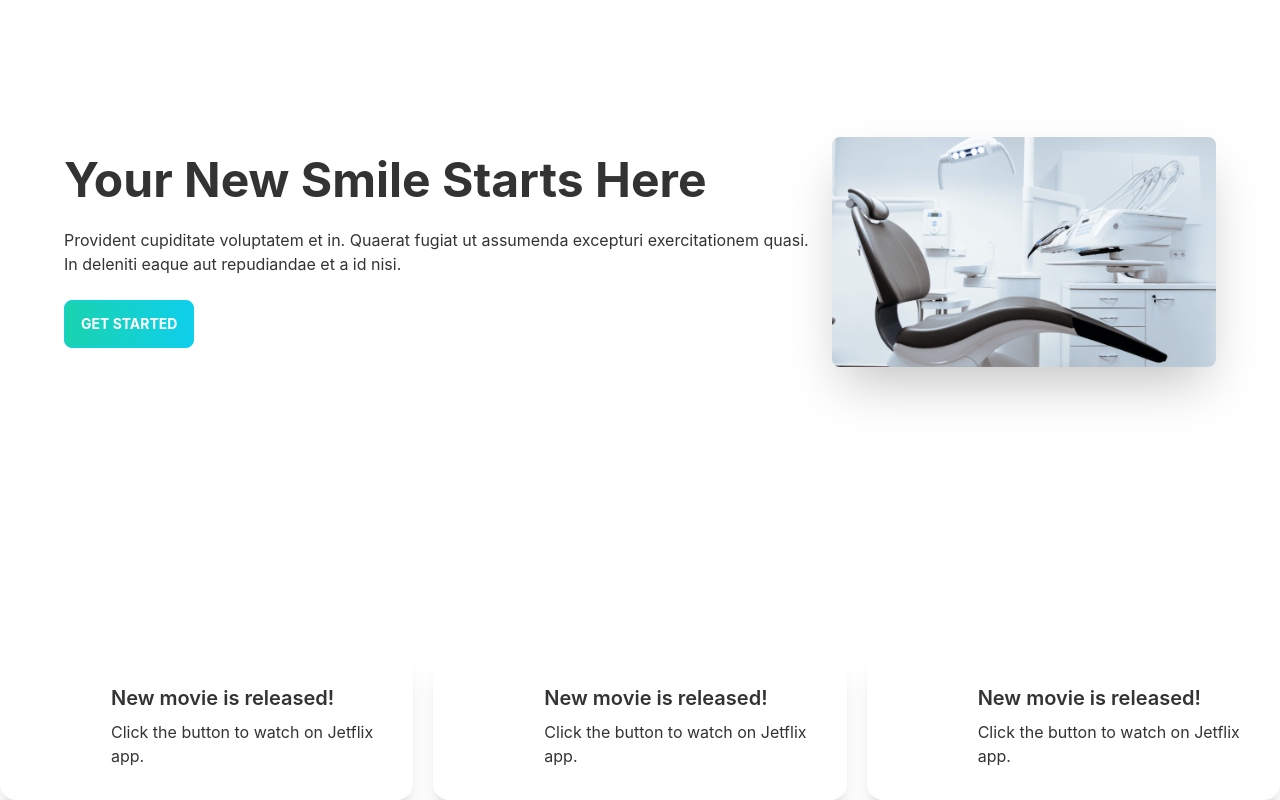
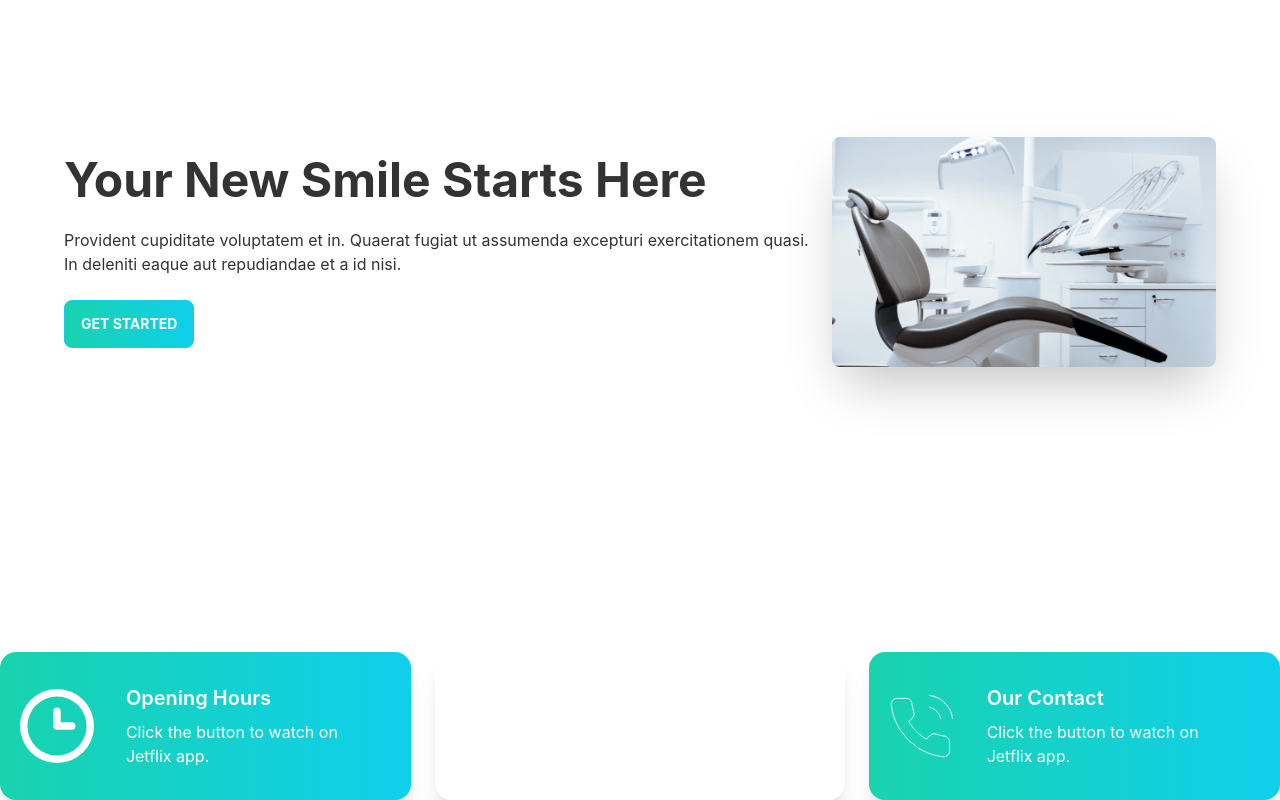
Before and after one commit to FarhanBinShafiq/Doctor-Portal, a React (Create React App) app: page / in a window 1280 px wide. Shown: the part 212-1012 px from the top of the page. Built offline with nearby package versions, Linux system fonts and the light colour scheme; the HTML template or start-up script is replaced by a standard one.

Commit message:
Home upsate

```diff
--- a/src/Pages/Home/Info.js
+++ b/src/Pages/Home/Info.js
@@ -1,13 +1,15 @@
 import React from 'react';
 import InfoCard from './InfoCard';
-import img from '../../assets/icons/clock.svg'
+import clock from '../../assets/icons/clock.svg'
+import marker from '../../assets/icons/marker.svg'
+import phone from '../../assets/icons/phone.svg'
 
 const Info = () => {
     return (
-        <div className='grid grid-cols-1 lg:grid-cols-3 gap-5'>
-            <InfoCard img={img}/>
-            <InfoCard img={img}/>
-            <InfoCard img={img}/>
+        <div className='grid grid-cols-1 lg:grid-cols-3 gap-6'>
+            <InfoCard cardTitle="Opening Hours" bgClass='bg-gradient-to-r from-info to-primary' img={clock}/>
+            <InfoCard cardTitle="Our Location" bgClass='bg-accent' img={marker}/>
+            <InfoCard cardTitle="Our Contact" bgClass='bg-gradient-to-r from-info to-primary' img={phone}/>
         </div>
     );
 };
--- a/src/Pages/Home/InfoCard.js
+++ b/src/Pages/Home/InfoCard.js
@@ -1,13 +1,13 @@
 import React from 'react';
 
-const InfoCard = ({img}) => {
+const InfoCard = ({img,cardTitle,bgClass}) => {
     return (
         <div>
-            <div class="card card-side bg-base-100 shadow-xl bg-accent">
-                <figure><img src={img} alt="Movie" /></figure>
+            <div className={`card card-side bg-base-100 shadow-xl ${bgClass}`} >
+                <figure className='pl-5'><img src={img} alt="Movie" /></figure>
                 <div class="card-body">
-                    <h2 class="card-title">New movie is released!</h2>
-                    <p>Click the button to watch on Jetflix app.</p>
+                    <h2 class="card-title text-white">{cardTitle}</h2>
+                    <p className='text-white'>Click the button to watch on Jetflix app.</p>
 
                 </div>
             </div>
```
